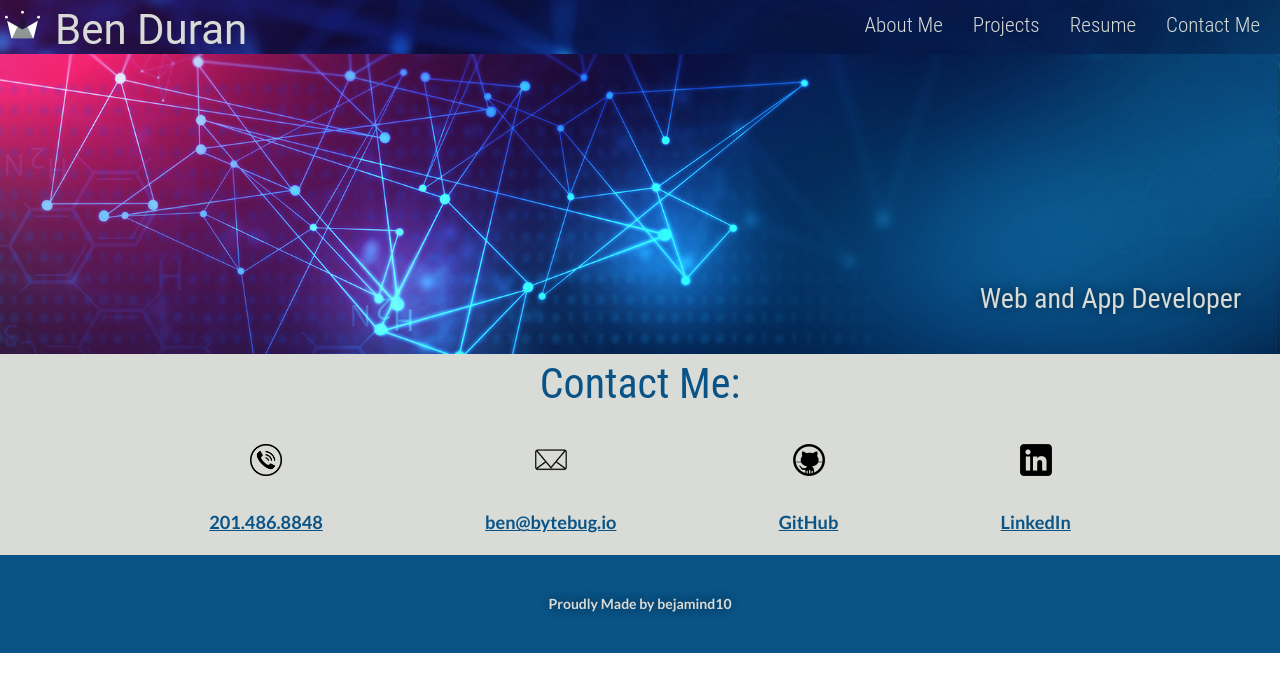
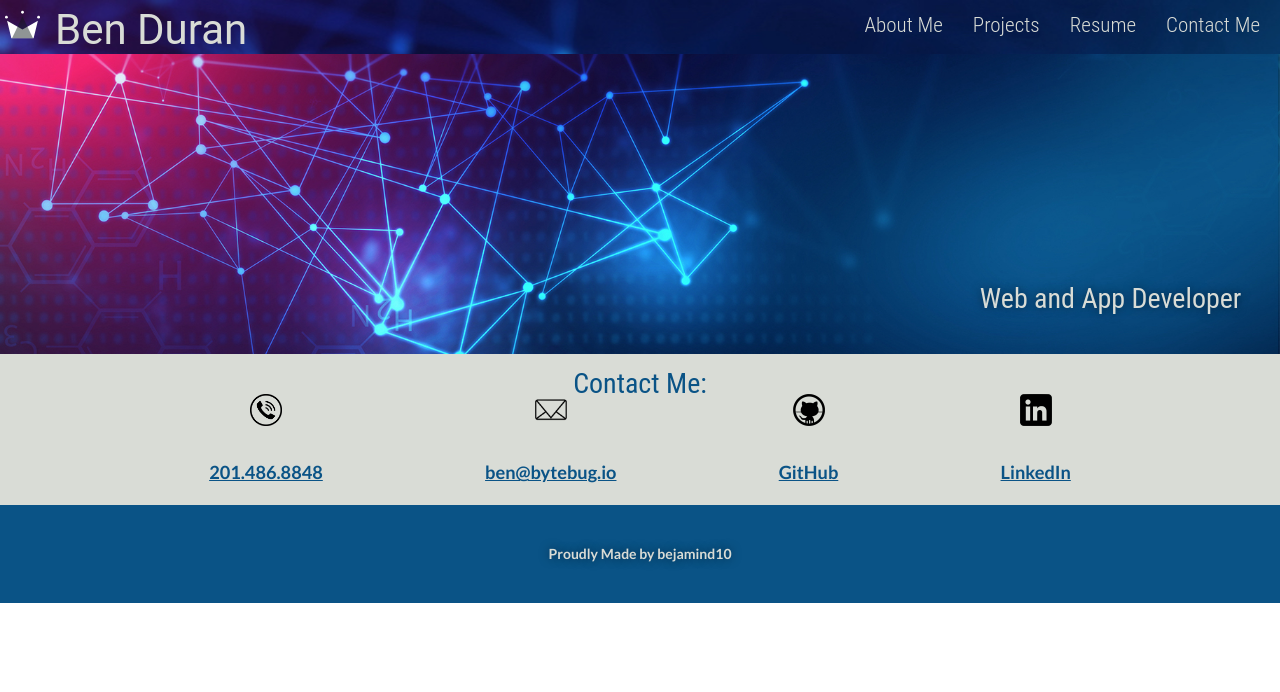
Before and after one commit to benjamind10/react-portfolio, a React (Create React App) app: page /contact in a window 1280 px wide. Shown: the top 692 px of the page. Built offline with nearby package versions, Linux system fonts and the light colour scheme.

Commit message:
switching styling to styled-components

```diff
--- a/src/App.js
+++ b/src/App.js
@@ -1,12 +1,11 @@
 import { Routes, Route } from 'react-router-dom';
+import { Fragment } from 'react';
 
 import Navigation from './routes/navigation/navigation.component';
-
 import Home from './routes/home/home.component';
 import Work from './routes/work/work.component';
 import Contact from './components/contact/contact.component';
 import Footer from './components/footer/footer.component';
-import { Fragment } from 'react';
 
 const App = () => {
   return (
--- a/src/components/about-me/about-me.component.jsx
+++ b/src/components/about-me/about-me.component.jsx
@@ -1,10 +1,14 @@
-import './about-me.styles.scss';
+import {
+  AboutMeContainer,
+  AboutMeText,
+  AboutMeBody,
+} from './about-me.styles.jsx';
 
 const AboutMe = () => {
   return (
-    <section id='about-me' className='about-me'>
-      <header className='about-me-text'>About Me</header>
-      <div className='about-me-body'>
+    <AboutMeContainer id='about-me'>
+      <AboutMeText>About Me</AboutMeText>
+      <AboutMeBody className='about-me-body'>
         <p>
           I am a passionate learner when it comes to anything computer
           related. For my 9th birthday, was gifted a Gateway computer
@@ -21,8 +25,8 @@ const AboutMe = () => {
         </p>
 
         <img src={require(`../../assets/avatar.png`)} alt='avatar' />
-      </div>
-    </section>
+      </AboutMeBody>
+    </AboutMeContainer>
   );
 };
 
--- /dev/null
+++ b/src/components/about-me/about-me.styles.jsx
@@ -0,0 +1,31 @@
+import styled from 'styled-components';
+
+export const AboutMeContainer = styled.section`
+  align-items: flex-start;
+  flex-direction: column;
+  scroll-margin-top: 3rem;
+  background-color: var(--primary-color);
+`;
+
+export const AboutMeText = styled.header`
+  flex: 1;
+  margin-bottom: 50px;
+  font-size: 3em;
+  align-self: center;
+  text-align: center;
+
+  header {
+    margin-right: 10px;
+  }
+`;
+
+export const AboutMeBody = styled.div`
+  padding: 0 15vw;
+  font-size: 20px;
+  text-align: center;
+
+  img {
+    align-self: center;
+    width: 15vw;
+  }
+`;
--- a/src/components/about-me/about-me.styles.scss
+++ /dev/null
@@ -1,35 +0,0 @@
-.about-me,
-.work,
-.contact-me {
-  align-items: flex-start;
-  flex-direction: column;
-  scroll-margin-top: 3rem;
-}
-
-.about-me {
-  background-color: var(--primary-color);
-}
-
-.about-me-text,
-.work-text,
-.contact-me-text {
-  flex: 1;
-  margin-bottom: 50px;
-  font-size: 3em;
-  align-self: center;
-}
-
-.about-me-text header {
-  margin-right: 10px;
-}
-
-.about-me-body {
-  padding: 0 15vw;
-  font-size: 20px;
-  text-align: center;
-}
-
-.about-me img {
-  align-self: center;
-  width: 15vw;
-}
--- a/src/components/contact/contact.component.jsx
+++ b/src/components/contact/contact.component.jsx
@@ -1,10 +1,13 @@
-import './contact.styles.scss';
+import {
+  ContactMeContainer,
+  ContactContainer,
+} from './contact.styles.jsx';
 
 const Contact = () => {
   return (
-    <section id='contact-me' class='contact-me'>
+    <ContactMeContainer id='contact-me' class='contact-me'>
       <header class='contact-me-text'>Contact Me:</header>
-      <div class='container'>
+      <ContactContainer class='container'>
         <div class='phone'>
           <img
             src={require(`../../assets/tele.jpeg`)}
@@ -47,8 +50,8 @@ const Contact = () => {
             <h3>LinkedIn</h3>
           </a>
         </div>
-      </div>
-    </section>
+      </ContactContainer>
+    </ContactMeContainer>
   );
 };
 
--- /dev/null
+++ b/src/components/contact/contact.styles.jsx
@@ -0,0 +1,32 @@
+import styled from 'styled-components';
+
+export const ContactMeContainer = styled.section`
+  background-color: var(--primary-color);
+
+  a {
+    color: var(--tertiary-color);
+  }
+`;
+
+export const ContactContainer = styled.div`
+  width: 80vw;
+  margin: 0 auto;
+  justify-items: center;
+  justify-content: space-around;
+  display: flex;
+  flex-wrap: wrap;
+
+  h3 {
+    padding-top: 10px;
+    text-decoration: underline;
+    font-size: 1.3em;
+    text-align: center;
+  }
+
+  img {
+    width: 2.5vw;
+    display: block;
+    margin-left: auto;
+    margin-right: auto;
+  }
+`;
--- a/src/components/contact/contact.styles.scss
+++ /dev/null
@@ -1,26 +0,0 @@
-.contact-me {
-  background-color: var(--primary-color);
-}
-.contact-me a {
-  color: var(--tertiary-color);
-}
-.container {
-  width: 80vw;
-  margin: 0 auto;
-  justify-items: center;
-  justify-content: space-around;
-}
-
-.container h3 {
-  padding-top: 10px;
-  text-decoration: underline;
-  font-size: 1.3em;
-  text-align: center;
-}
-
-.container img {
-  width: 2.5vw;
-  display: block;
-  margin-left: auto;
-  margin-right: auto;
-}
--- a/src/components/footer/footer.component.jsx
+++ b/src/components/footer/footer.component.jsx
@@ -1,10 +1,12 @@
+import { FooterContainer } from './footer.styles';
+
 const Footer = () => {
   return (
-    <footer>
+    <FooterContainer>
       <h2>
         Proudly Made by <a href='mailto:ben@bytebug.io'>bejamind10</a>
       </h2>
-    </footer>
+    </FooterContainer>
   );
 };
 
--- /dev/null
+++ b/src/components/footer/footer.styles.jsx
@@ -0,0 +1,23 @@
+import styled from 'styled-components';
+
+export const FooterContainer = styled.footer`
+  background: var(--tertiary-color);
+  padding: 40px 35px;
+  justify-content: space-between;
+  width: 100%;
+
+  h2 {
+    color: var(--primary-color);
+    font-size: 1em;
+    margin: 0;
+    text-align: center;
+  }
+
+  div {
+    line-height: 1.5;
+    text-align: right;
+  }
+  a {
+    color: var(--primary-color);
+  }
+`;
--- a/src/index.css
+++ b/src/index.css
@@ -35,29 +35,11 @@ section {
   display: flex;
   flex-wrap: wrap;
 }
-
-/* FOOTER STYLES START */
-footer {
-  background: var(--tertiary-color);
-  padding: 40px 35px;
-  justify-content: space-between;
-  width: 100%;
-}
-
-footer h2 {
-  color: var(--primary-color);
-  font-size: 1em;
-  margin: 0;
+.about-me-text,
+.work-text,
+.contact-me-text {
+  font-size: 2em;
   text-align: center;
-}
-
-footer div {
-  line-height: 1.5;
-  text-align: right;
-}
-
-footer a {
-  color: var(--primary-color);
 }
 
 /* MEDIA QUERY FOR SMALLER DESKTOP SCREENS AND SMALLER */
```
